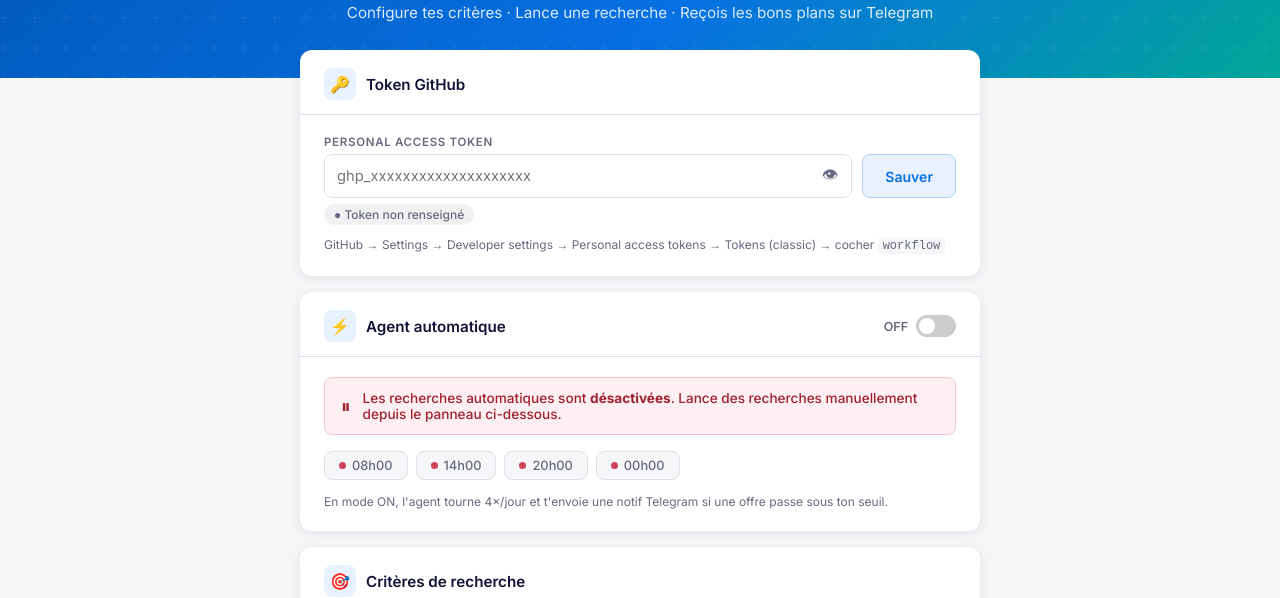
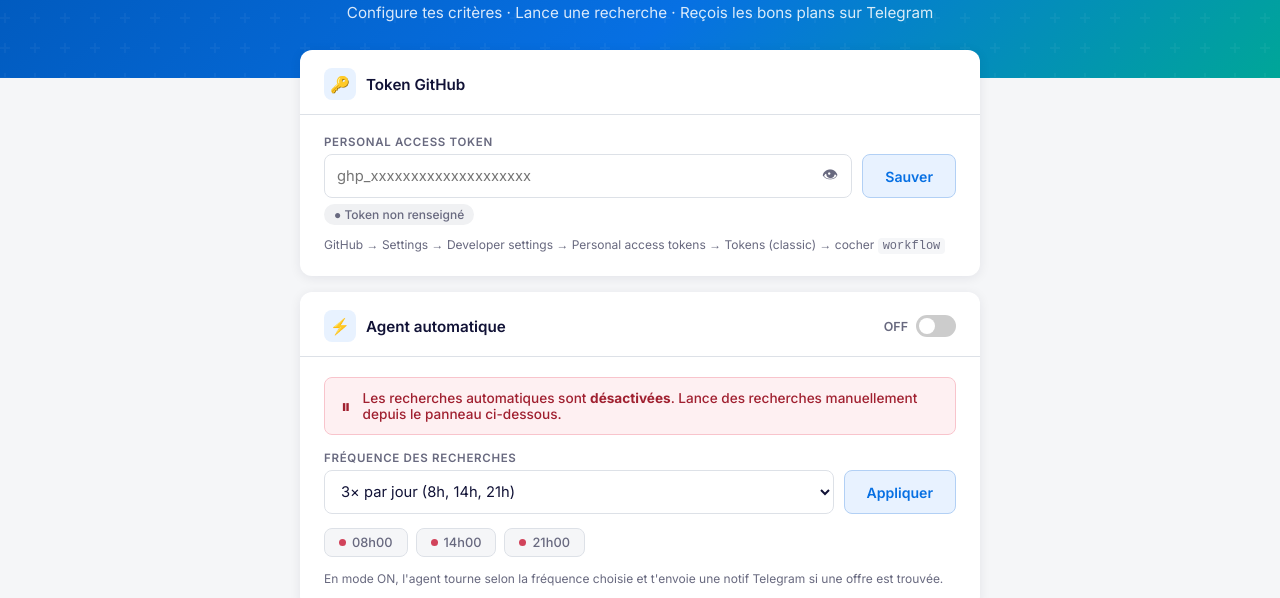
Before and after one commit to fearleck54/flight-alerte-toulouse, a plain HTML site: page docs/index.html in a window 1280 px wide. Shown: the part 197-795 px from the top of the page. Drawn offline with Linux system fonts and the light colour scheme.

Commit message:
Add files via upload

```diff
--- a/docs/index.html
+++ b/docs/index.html
@@ -241,14 +241,24 @@
         <span class="banner-icon">⏸</span>
         <span id="bannerText">Les recherches automatiques sont <strong>désactivées</strong>. Lance des recherches manuellement depuis le panneau ci-dessous.</span>
       </div>
-      <div class="schedule-pills">
+      <div style="display:flex;align-items:flex-end;gap:10px;margin-bottom:14px">
+        <div class="field" style="flex:1">
+          <label>Fréquence des recherches</label>
+          <select id="scheduleSelect" onchange="onScheduleChange()">
+            <option value="hourly">Toutes les heures (24×/jour)</option>
+            <option value="every2h">Toutes les 2h (12×/jour)</option>
+            <option value="3xday" selected>3× par jour (8h, 14h, 21h)</option>
+          </select>
+        </div>
+        <button class="btn btn-save" id="scheduleBtn" onclick="applySchedule()" style="min-width:100px" disabled>Appliquer</button>
+      </div>
+      <div class="schedule-pills" id="schedulePills">
         <div class="sched-pill"><span class="dot off" id="dot1"></span>08h00</div>
         <div class="sched-pill"><span class="dot off" id="dot2"></span>14h00</div>
-        <div class="sched-pill"><span class="dot off" id="dot3"></span>20h00</div>
-        <div class="sched-pill"><span class="dot off" id="dot4"></span>00h00</div>
+        <div class="sched-pill"><span class="dot off" id="dot3"></span>21h00</div>
       </div>
       <p style="font-size:0.75rem;color:var(--muted);margin-top:10px;line-height:1.6">
-        En mode ON, l'agent tourne 4×/jour et t'envoie une notif Telegram si une offre passe sous ton seuil.
+        En mode ON, l'agent tourne selon la fréquence choisie et t'envoie une notif Telegram si une offre est trouvée.
       </p>
     </div>
   </div>
@@ -387,6 +397,10 @@
     // Lire l'état ON/OFF depuis localStorage en attendant la vérif API
     const localState = localStorage.getItem('agent_enabled') === 'true';
     applyToggleUI(localState);
+    // Restaurer la fréquence sauvegardée
+    const savedSched = localStorage.getItem('schedule_key') || '3xday';
+    document.getElementById('scheduleSelect').value = savedSched;
+    renderPills(savedSched);
   });
 
   const fmt = d => d.toISOString().split('T')[0];
@@ -416,6 +430,7 @@
         document.getElementById('statusDot').className = 'ok';
         document.getElementById('statusLabel').textContent = 'Prêt';
         fetchAgentState(token);
+        document.getElementById('scheduleBtn').disabled = false;
       } else {
         tokenValid = false;
         setTokenStatus('invalid','✗ Token invalide ou scope "workflow" manquant');
@@ -518,8 +533,7 @@
       ? 'Les recherches automatiques sont <strong>activées</strong>. Tu recevras une notif Telegram si une offre est trouvée.'
       : 'Les recherches automatiques sont <strong>désactivées</strong>. Lance des recherches manuellement depuis le panneau ci-dessous.';
 
-    ['dot1','dot2','dot3','dot4'].forEach(id => {
-      const dot = document.getElementById(id);
+    document.querySelectorAll('#schedulePills .dot').forEach(dot => {
       dot.className = 'dot' + (enabled ? '' : ' off');
     });
   }
@@ -710,6 +724,88 @@
     document.getElementById('launchBtn').disabled = on;
   }
 
+
+  // ── SCHEDULE ──────────────────────────────────────────────────────────
+  const SCHEDULES = {
+    'hourly':  { cron: '0 * * * *',        pills: ['00h','01h','02h','03h','...','23h'], label:'Toutes les heures' },
+    'every2h': { cron: '0 */2 * * *',      pills: ['00h','02h','04h','06h','08h','10h','12h','14h','16h','18h','20h','22h'], label:'Toutes les 2h' },
+    '3xday':   { cron: '0 7,13,20 * * *',  pills: ['08h00','14h00','21h00'], label:'3× par jour' },
+  };
+
+  function onScheduleChange() {
+    const val = document.getElementById('scheduleSelect').value;
+    renderPills(val);
+    const btn = document.getElementById('scheduleBtn');
+    btn.disabled = !tokenValid;
+    btn.textContent = 'Appliquer';
+  }
+
+  function renderPills(schedKey) {
+    const pills = document.getElementById('schedulePills');
+    const sched = SCHEDULES[schedKey];
+    if (!sched) return;
+    const enabled = document.getElementById('agentToggle').checked;
+    const dotClass = enabled ? 'dot' : 'dot off';
+    pills.innerHTML = sched.pills.map(h =>
+      `<div class="sched-pill"><span class="${dotClass}"></span>${h}</div>`
+    ).join('');
+  }
+
+  async function applySchedule() {
+    const token = localStorage.getItem('gh_token') || document.getElementById('ghToken').value.trim();
+    if (!token || !tokenValid) { showToast('Token GitHub requis','err'); return; }
+
+    const schedKey = document.getElementById('scheduleSelect').value;
+    const sched    = SCHEDULES[schedKey];
+    const btn      = document.getElementById('scheduleBtn');
+
+    btn.textContent = '…';
+    btn.disabled = true;
+
+    // Lire le fichier YAML actuel
+    try {
+      const getR = await fetch(
+        `https://api.github.com/repos/${GITHUB_OWNER}/${GITHUB_REPO}/contents/.github/workflows/${WORKFLOW_ID}`,
+        { headers:{ Authorization:`Bearer ${token}`, Accept:'application/vnd.github+json' } }
+      );
+      if (!getR.ok) throw new Error('Impossible de lire le workflow');
+      const fileData = await getR.json();
+      const sha      = fileData.sha;
+      let yaml       = atob(fileData.content.replace(/\n/g,''));
+
+      // Remplacer la ligne cron
+      yaml = yaml.replace(/- cron: "[^"]*"/, `- cron: "${sched.cron}"`);
+
+      // Envoyer la mise à jour
+      const putR = await fetch(
+        `https://api.github.com/repos/${GITHUB_OWNER}/${GITHUB_REPO}/contents/.github/workflows/${WORKFLOW_ID}`,
+        {
+          method: 'PUT',
+          headers:{ Authorization:`Bearer ${token}`, Accept:'application/vnd.github+json', 'Content-Type':'application/json' },
+          body: JSON.stringify({
+            message: `chore: schedule → ${sched.label}`,
+            content: btoa(unescape(encodeURIComponent(yaml))),
+            sha,
+          })
+        }
+      );
+
+      if (putR.ok || putR.status === 200 || putR.status === 201) {
+        localStorage.setItem('schedule_key', schedKey);
+        showToast(`Fréquence mise à jour : ${sched.label} ✓`, 'ok');
+        addLog('ok', `✓ Cron mis à jour : ${sched.cron} (${sched.label})`);
+      } else {
+        const err = await putR.json().catch(()=>({}));
+        showToast(`Erreur ${putR.status} : ${err.message||''}`, 'err');
+      }
+    } catch(e) {
+      showToast(`Erreur : ${e.message}`, 'err');
+    }
+
+    btn.textContent = 'Appliquer';
+    btn.disabled = false;
+  }
+
   function showToast(msg, type='') {
     const t = document.getElementById('toast');
     t.textContent = msg; t.className = type; t.classList.add('show');
```
